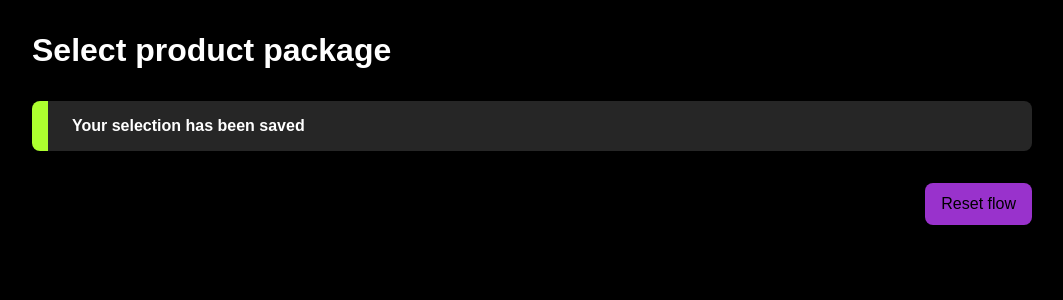
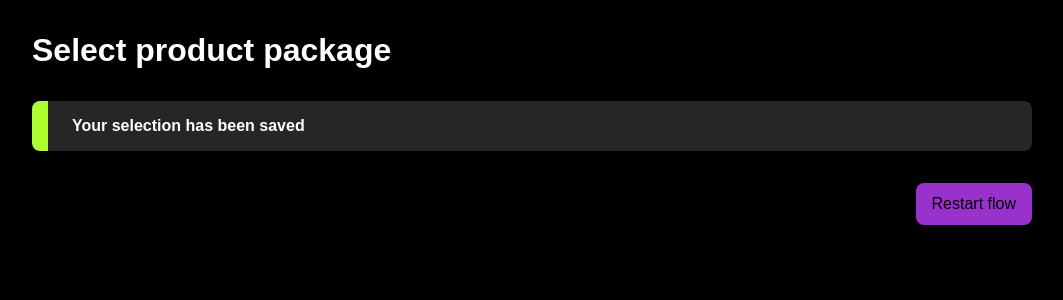
Before and after one commit to Jyri-droid/select-package, a React (Create React App) app: page /select-package/success in a window 1280 px wide. Shown: the top 300 px of the page, without its empty margins (108-1171 px from the left). Built offline with nearby package versions, Linux system fonts and the light colour scheme.

Commit message:
fix success

```diff
--- a/src/Success.js
+++ b/src/Success.js
@@ -21,7 +21,7 @@ const Success = (props) => {
       />
       <form onSubmit={handleSubmit}>
         <ButtonRow>
-          <Submit text="Reset flow" />
+          <Submit text="Restart flow" />
         </ButtonRow>
       </form>
     </>
```
